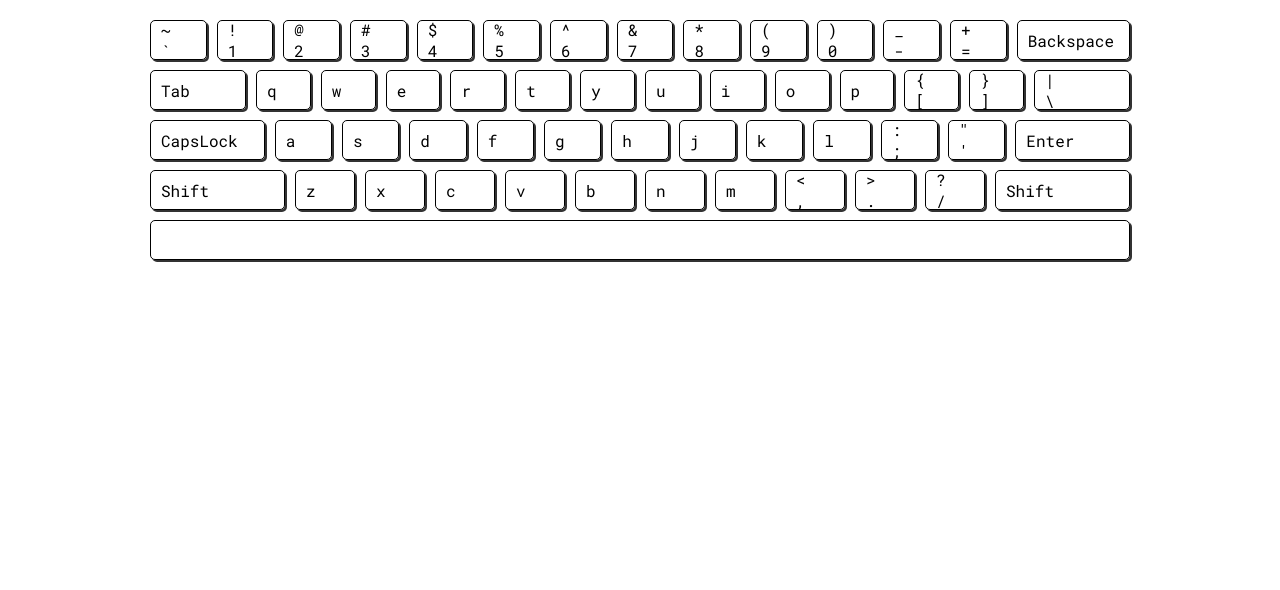
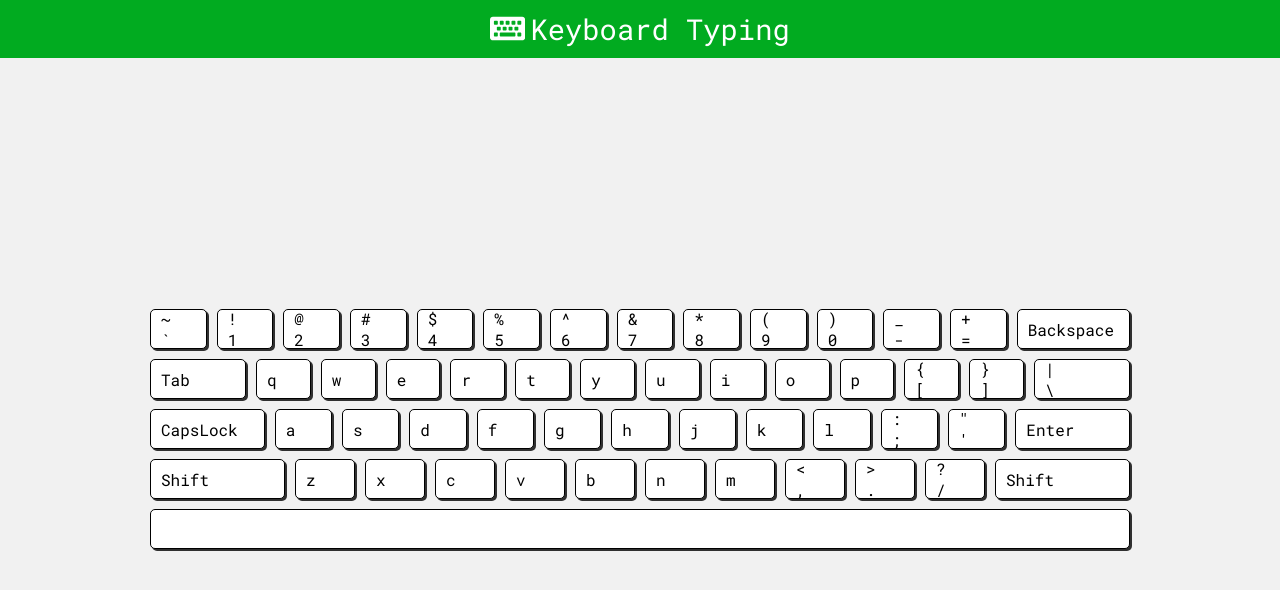
Before and after one commit to JeanCarlosST/Keyboard-Typing, a React (Vite) app: page / in a window 1280 px wide. Shown: the top 590 px of the page. Built offline with nearby package versions, Linux system fonts and the light colour scheme.

Commit message:
Created navbar and centered keyboard

```diff
--- a/index.css
+++ b/index.css
@@ -4,3 +4,15 @@
     box-sizing: border-box;
     font-family: 'Roboto Mono', monospace;
 }
+
+body {
+    background-color: #f1f1f1;
+    height: 100vh;
+}
+
+#root {
+    height: 100%;
+    display: flex;
+    flex-direction: column;
+    justify-content: flex-start;
+}
--- a/index.html
+++ b/index.html
@@ -7,7 +7,7 @@
     <link rel="preconnect" href="https://fonts.gstatic.com" crossorigin>
     <link href="https://fonts.googleapis.com/css2?family=Roboto+Mono&display=swap" rel="stylesheet">
     <meta name="viewport" content="width=device-width, initial-scale=1.0" />
-    <title>Typing test</title>
+    <title>Keyboard typing</title>
   </head>
   <body>
     <div id="root"></div>
--- a/package.json
+++ b/package.json
@@ -10,7 +10,8 @@
   },
   "dependencies": {
     "react": "^18.2.0",
-    "react-dom": "^18.2.0"
+    "react-dom": "^18.2.0",
+    "react-icons": "^4.7.1"
   },
   "devDependencies": {
     "@types/react": "^18.0.27",
--- a/src/App/App.jsx
+++ b/src/App/App.jsx
@@ -1,4 +1,4 @@
-import { Home } from '../pages/Home'
+import Home from '../pages/Home'
 import './App.module.css'
 
 const App = () => {
--- a/src/components/Key/Key.module.css
+++ b/src/components/Key/Key.module.css
@@ -2,13 +2,14 @@
     border: 1px solid black;
     border-radius: 5px;
     height: 5vh;
-    max-height: 60px;
+    max-height: 80px;
     display: flex;
     flex-direction: column;
     justify-content: center;
     align-items: flex-start;
     padding: 0 10px;
     box-shadow: 2px 2px 0 0 rgba(0, 0, 0, 0.8);
+    background-color: white;
 }
 
 .pressed {
--- a/src/components/Keyboard/Keyboard.module.css
+++ b/src/components/Keyboard/Keyboard.module.css
@@ -1,8 +1,8 @@
 .keyboard {
     max-width: 1000px;
     width: 100%;
-    display: flex;
-    flex-direction: column;
+    display: grid;
+    gap: 10px;
     margin: auto;
     padding: 10px;
 }
@@ -10,7 +10,6 @@
 .keyboard_row {
     display: grid;
     gap: 10px;
-    margin-top: 10px;
 }
 
 .row_1 {
--- a/src/components/Navbar/Navbar.jsx
+++ b/src/components/Navbar/Navbar.jsx
@@ -0,0 +1,13 @@
+import { FaKeyboard } from "react-icons/fa";
+import styles from "./Navbar.module.css";
+
+const Navbar = () => {
+    return (
+        <nav>
+            <FaKeyboard/>
+            <span>Keyboard Typing</span>
+        </nav>
+    )
+}
+
+export default Navbar;
--- a/src/components/Navbar/Navbar.module.css
+++ b/src/components/Navbar/Navbar.module.css
@@ -0,0 +1,15 @@
+nav {
+    width: 100%;
+    font-size: 1.8rem;
+    display: flex;
+    align-items: center;
+    justify-content: center;
+    padding: 10px 0;
+    background-color: rgb(1, 171, 32);
+    color: white;
+}
+
+nav svg {
+    margin-right: 5px;
+    font-size: 2.2rem;
+}
--- a/src/pages/Home.jsx
+++ b/src/pages/Home.jsx
@@ -1,8 +1,17 @@
 import Keyboard from "../components/Keyboard/Keyboard"
+import Navbar from "../components/Navbar/Navbar";
+import styles from "./Home.module.css";
 
-export const Home = () => {
+const Home = () => {
 
     return (
-        <Keyboard />
+        <>
+            <Navbar/>
+            <main>
+                <Keyboard />
+            </main>
+        </>
     );
 }
+
+export default Home;
--- a/src/pages/Home.module.css
+++ b/src/pages/Home.module.css
@@ -0,0 +1,5 @@
+main {
+    flex-grow: 1;
+    display: flex;
+    align-items: center;
+}
```
Also changed, not shown: 1 other file (tests, documents, lock files or other folders).
